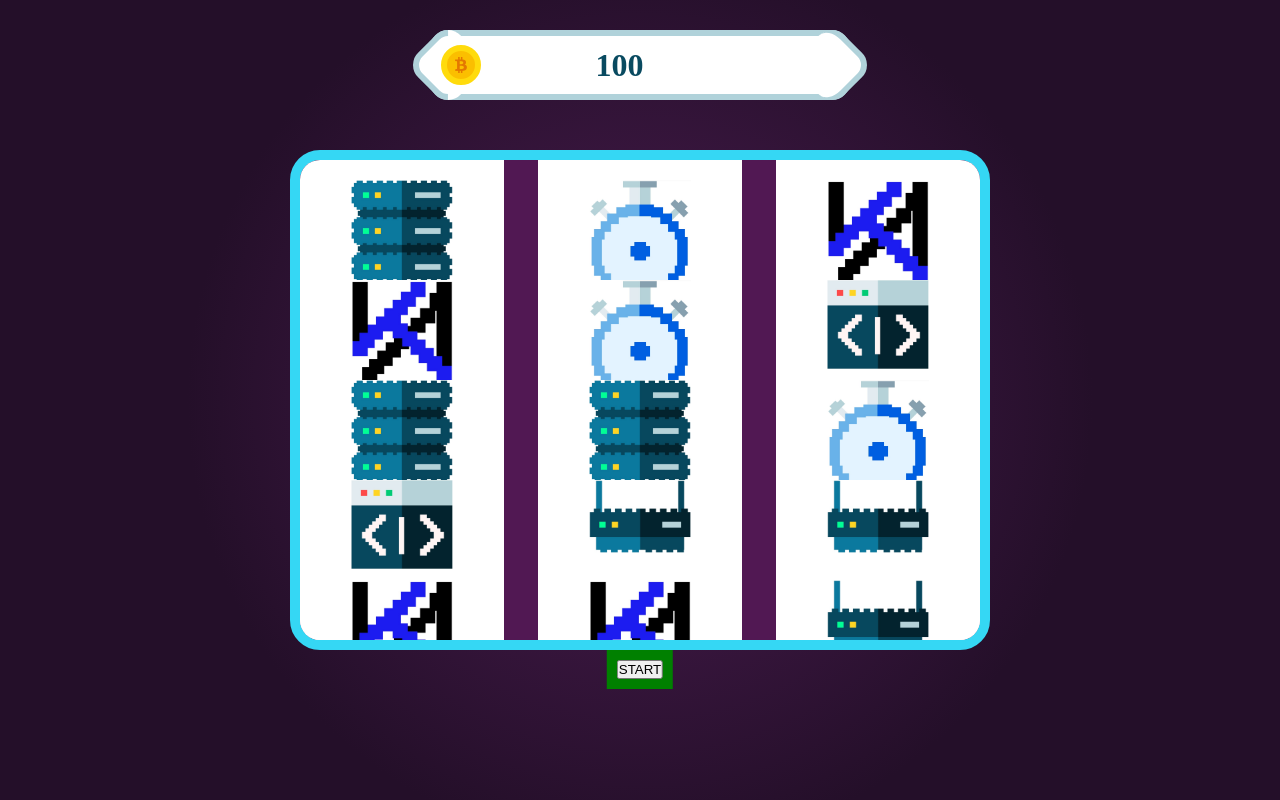
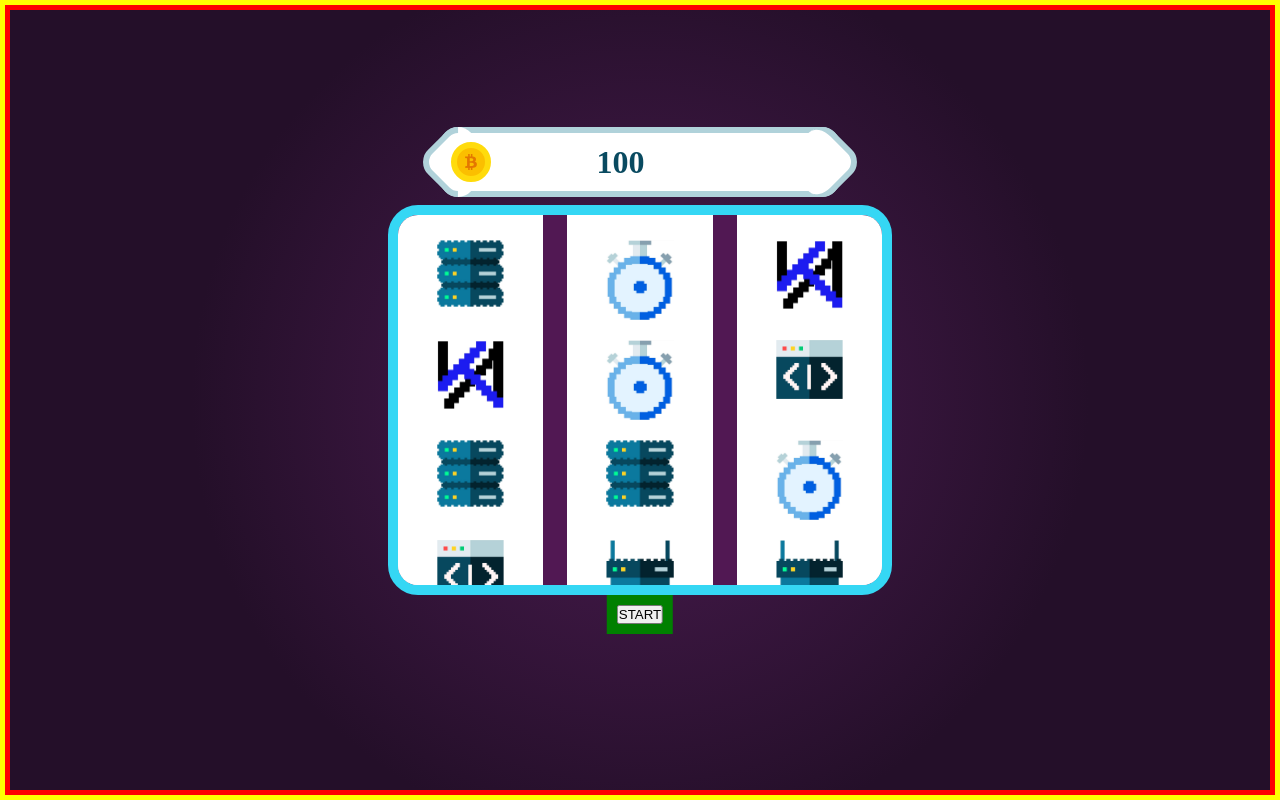
Before and after one commit to gsylverman/slotmachine, a React (Create React App) app: page / in a window 1280 px wide. Built offline with nearby package versions, Linux system fonts and the light colour scheme.

Commit message:
Add files via upload

```diff
--- a/src/Components/MoneyControl/MoneyControl.module.css
+++ b/src/Components/MoneyControl/MoneyControl.module.css
@@ -1,15 +1,46 @@
  .MoneyControl{
     position: absolute;
-    top: -120px;
+    top:15%;
     left: 50%;
     transform: translateX(-50%);
-    width: 60%;
+    width:250px;
     height: 70px;
     background: #ffffff;
     border-radius: 18px;
     border: 6px solid #B0d2da;
     pointer-events: none;
 
+}
+
+
+/* // Small devices (landscape phones, 576px and up) */
+@media (min-width: 576px) {
+  .MoneyControl{
+    width:250px;
+  }
+
+}
+
+/* // Medium devices (tablets, 768px and up) */
+@media (min-width: 768px) {
+  .MoneyControl{
+    width:280px;
+  }
+
+}
+
+/* // Large devices (desktops, 992px and up) */
+@media (min-width: 992px) {
+  .MoneyControl{
+    width:400px;
+  }
+}
+
+/* // Extra large devices (large desktops, 1200px and up) */
+@media (min-width: 1200px) {
+  .MoneyControl{
+    width:400px;
+  }
 }
 
 
--- a/src/Components/WhiteBand/IconsBand/Icon/Icon.module.css
+++ b/src/Components/WhiteBand/IconsBand/Icon/Icon.module.css
@@ -9,6 +9,7 @@
     background:white;
     visibility: visible;
     margin-top: 20px;
+    padding: 5px;
 }
 .img{
     width: 50%;
--- a/src/Components/WhiteBand/IconsBand/IconsBand.module.css
+++ b/src/Components/WhiteBand/IconsBand/IconsBand.module.css
@@ -4,8 +4,7 @@
     font-size: 2em;
     height: 1700px;
     text-align: center;
-
-    transform: translate(0px,-300px);
+    transform: translate(0px,-400px);
     pointer-events: none;
     visibility: hidden;
 
--- a/src/Containers/MainContainer/MainContainer.js
+++ b/src/Containers/MainContainer/MainContainer.js
@@ -82,7 +82,7 @@ class MainContainer extends Component {
 
         const style = {
             position: "absolute",
-
+            bottom:"20%",
             left: "50%",
             transform: "translateX(-50%)",
             background: this.state.pornesteAnimatie ||this.state.amount<10 ? "red" : "green",
--- a/src/Containers/MainContainer/MainContainer.module.css
+++ b/src/Containers/MainContainer/MainContainer.module.css
@@ -1,32 +1,10 @@
 .MainContainer {
     width: 100%;
-   margin:  auto;
+    height: 100%;
+   margin: 0 auto;
    position: relative;
    top: 50%;
    transform: translateY(-50%);
-
+   border: 5px solid red;
 
 }
-
-@media (min-width:200px) and (min-height:400px) {
-    .MainContainer{
-        width: 300px;
-        height: 200px;
-    }
-}
-
-@media (min-width:500px) and (min-height:401px) {
-    .MainContainer{
-
-        width: 460px;
-        height: 300px;
-    }
-}
-
-@media (min-width:1000px) and (min-height:700px) {
-    .MainContainer{
-
-        width: 700px;
-        height: 500px;
-    }
-}
--- a/src/Containers/Slotmachine/slotmachine.module.css
+++ b/src/Containers/Slotmachine/slotmachine.module.css
@@ -8,30 +8,45 @@
     border-radius: 30px;
     border: 10px solid #35D7F4;
     overflow: hidden;
+    height: 400px;
+    max-width: 80%;
+    max-height: 45%;
 
 
 
 }
 
-@media (min-width:100px) and (min-height:400px) {
+
+/* // Small devices (landscape phones, 576px and up) */
+@media (min-width: 576px) {
     .Slotmachine{
-        width: 300px;
-        height: 260px;
+        max-width: 40%;
+        max-height: 30%;
     }
-}
 
-@media (min-width:500px) and (min-height:401px) {
+ }
+
+/* // Medium devices (tablets, 768px and up) */
+@media (min-width: 768px) {
     .Slotmachine{
+        max-width: 60%;
+        max-height: 35%;
+    }
 
-        width: 450px;
-        height: 300px;
+ }
+
+/* // Large devices (desktops, 992px and up) */
+@media (min-width: 992px) {
+    .Slotmachine{
+        max-width: 50%;
+        max-height: 40%;
     }
-}
+ }
 
-@media (min-width:1000px) and (min-height:700px) {
+/* // Extra large devices (large desktops, 1200px and up) */
+@media (min-width: 1200px) {
     .Slotmachine{
-
-        width: 700px;
-        height: 500px;
+    max-width: 40%;
+    max-height: 50%;
     }
-}
+ }
--- a/src/index.css
+++ b/src/index.css
@@ -3,8 +3,9 @@
   padding: 0;
   box-sizing: border-box;
 }
+
+
 .container {
-/* background-color:#230e29; */
 background: rgb(36,15,41);
 background: radial-gradient(circle, rgba(36,15,41,1) 0%, rgba(76,28,82,1) 0%, rgba(36,15,41,1) 60%) no-repeat;
 background-position: center;
@@ -14,6 +15,7 @@ position: fixed;
 height: 100%;
 width: 100%;
 cursor: grab;
+border: 5px solid yellow;
 }
 
 
--- a/src/index.js
+++ b/src/index.js
@@ -2,7 +2,9 @@ import React from 'react';
 import ReactDOM from 'react-dom';
 import './index.css';
 import App from './App';
+
 import * as serviceWorker from './serviceWorker';
+
 
 ReactDOM.render(<App />, document.getElementById('root'));
 
```
